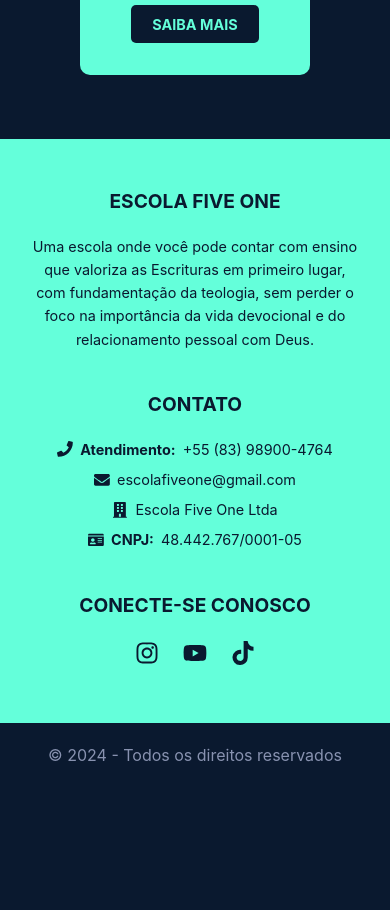
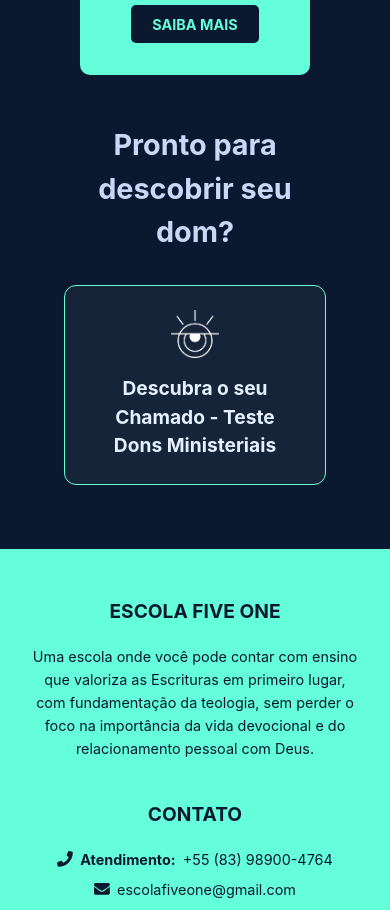
Before and after one commit to marcel102030/fiveone-landing, a React (Vite) app: page /#/ in a window 390 px wide. Shown: the part 5960-6870 px from the top of the page. Before the commit the page ends 6747 px from the top, so only its background shows below. Built offline with nearby package versions, Linux system fonts and the light colour scheme.

Commit message:
inserirQuizInicio

```diff
--- a/src/App.tsx
+++ b/src/App.tsx
@@ -34,6 +34,7 @@ function AppContent() {
             <Route path="/" element={<Home />} />
             <Route path="/quem-somos" element={<About />} />
             <Route path="/teste-dons" element={<Quiz />} />
+            <Route path="/quiz" element={<Quiz />} />
             <Route path="/formacao-ministerial" element={<Services />} />
             <Route path="/insights" element={<Blog />} />
             <Route path="/insights/:postId" element={<BlogPostPage />} />
--- a/src/components/sections/ConhecaMais/ConhecaMais.css
+++ b/src/components/sections/ConhecaMais/ConhecaMais.css
@@ -106,4 +106,76 @@
   .ministerio-cards {
     grid-template-columns: 1fr;
   }
+
+  .quiz-card-title {
+    font-size: 1.4rem;
+    margin-top: 2rem;
+    margin-bottom: 0.75rem;
+  }
+
+  .quiz-card {
+    flex-direction: column;
+    padding: 1rem 1.5rem;
+    gap: 0.75rem;
+    text-align: center;
+  }
+
+  .quiz-card-icon {
+    width: 40px;
+  }
+
+  .quiz-card-text {
+    font-size: 1rem;
+  }
 }
+
+.quiz-card {
+  display: flex;
+  align-items: center;
+  justify-content: center;
+  gap: 1rem;
+  background: rgba(255, 255, 255, 0.05);
+  border: 1px solid var(--mint);
+  padding: 1.5rem 2rem;
+  border-radius: 12px;
+  cursor: pointer;
+  transition: all 0.3s ease;
+  animation: fadeInUp 0.5s ease forwards;
+  animation-delay: 0.5s;
+  opacity: 0;
+  max-width: 600px;
+  margin: 2rem auto 0 auto;
+  flex-wrap: wrap;
+}
+
+.quiz-card:hover {
+  background-color: var(--mint);
+  color: var(--navy);
+  transform: scale(1.03);
+}
+
+.quiz-card-icon {
+  width: 48px;
+  height: auto;
+  user-select: none;
+  -webkit-user-drag: none;
+  -webkit-user-select: none;
+}
+
+.quiz-card-text {
+  font-size: 1.2rem;
+  font-weight: bold;
+  color: var(--text-white);
+  text-align: center;
+}
+
+.quiz-card-title {
+  text-align: center;
+  font-size: 1.8rem;
+  color: var(--text-light-slate);
+  margin-top: 3rem;
+  margin-bottom: 1rem;
+  animation: fadeInUp 0.5s ease forwards;
+  animation-delay: 0.4s;
+  opacity: 0;
+}
--- a/src/components/sections/ConhecaMais/ConhecaMais.tsx
+++ b/src/components/sections/ConhecaMais/ConhecaMais.tsx
@@ -53,6 +53,16 @@ const ConhecaMais = () => {
             </div>
           ))}
         </div>
+        <h3 className="quiz-card-title">Pronto para descobrir seu dom?</h3>
+        <div className="quiz-card" onClick={() => navigate("/teste-dons")}>
+          <img
+            src="/src/assets/images/icons/apostolo.png"
+            alt="Ícone representando o teste de dons"
+            className="quiz-card-icon"
+            draggable="false"
+          />
+          <p className="quiz-card-text">Descubra o seu Chamado - Teste Dons Ministeriais</p>
+        </div>
       </div>
     </section>
   );
```
